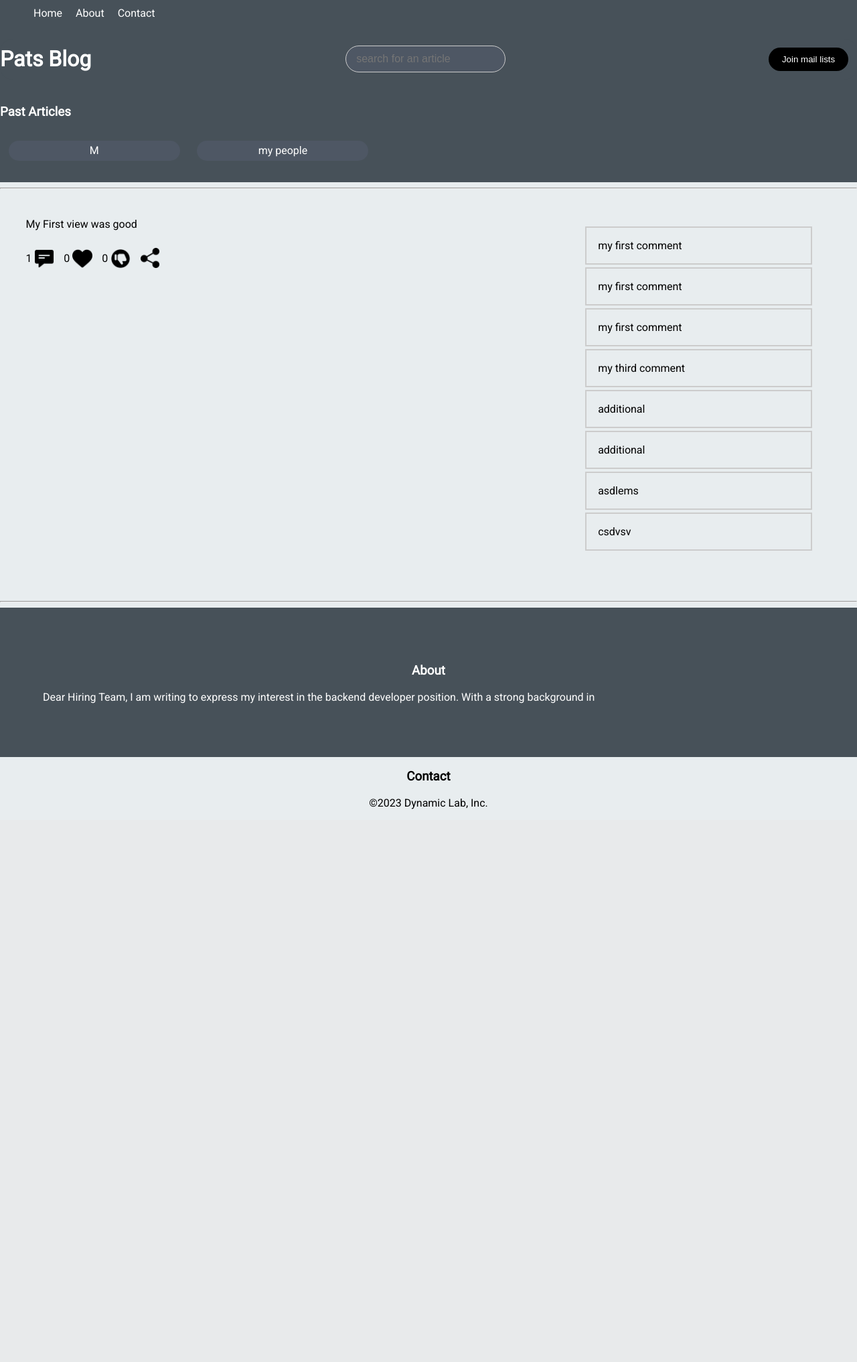
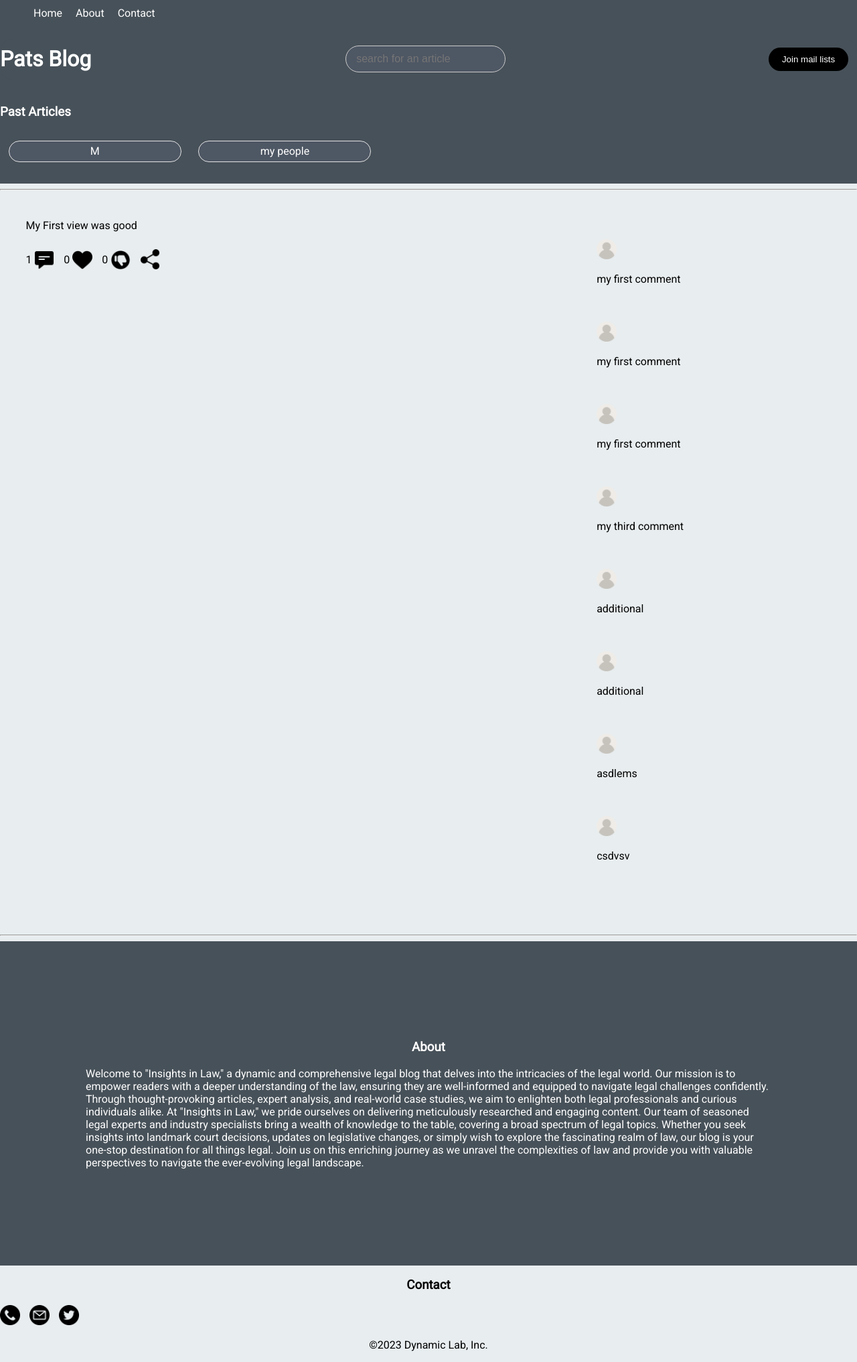
Before and after one commit to dynamic2code/Pats-Blog, a Flask app: page / in a window 1280 px wide. Shown: the whole page at 67% size. Before the commit the page ends 1208 px from the top, so only its background shows below. Run offline with Flask 3, Linux system fonts and the light colour scheme; data comes from the database, SQL or seed files in the repository.

Commit message:
change of contact images

```diff
--- a/flaskapp/static/css/userview.css
+++ b/flaskapp/static/css/userview.css
@@ -149,6 +149,7 @@ h1 {
   min-width: 150px; /* Add a minimum width to ensure enough space for content */
   height: 30px;
   border-radius: 20px;
+  border: 1px solid #e4e4e4;
   background-color: #4E5764;
   color: #ffffff; /* Add text color for visibility */
   display: flex;
@@ -184,7 +185,6 @@ h1 {
   }
   .comment{
     color: black;
-    border: 2px solid #ccc;
     padding: 5%;
     margin: 1%;
   }
@@ -192,7 +192,7 @@ h1 {
     background-color: #475159;
     align-items: center;
     justify-content: center;
-    padding: 5%;
+    padding: 10%;
   }
   .contact{
     background-color: #E8EDEF;
--- a/flaskapp/templates/userView.html
+++ b/flaskapp/templates/userView.html
@@ -82,7 +82,8 @@
         <div class="right_div">
             {% for comment in comments %}
                 <div class="comment">
-                    {{ comment }}
+                    <img class="menue_bar" src="{{ url_for('static', filename='img/user.png') }}" alt="user">
+                    <p>{{ comment }}</p>
                 </div>
             {% endfor %}
         </div>
@@ -94,11 +95,17 @@
     <footer>
         <div class="about">
             <center><h3 class="heading">About</h3></center>
-            <p>Dear Hiring Team, I am writing to express my interest in the backend developer position. With a strong background in </p>
+            <p>Welcome to "Insights in Law," a dynamic and comprehensive legal blog that delves into the intricacies of the legal world. Our mission is to empower readers with a deeper understanding of the law, ensuring they are well-informed and equipped to navigate legal challenges confidently. Through thought-provoking articles, expert analysis, and real-world case studies, we aim to enlighten both legal professionals and curious individuals alike.
+
+                At "Insights in Law," we pride ourselves on delivering meticulously researched and engaging content. Our team of seasoned legal experts and industry specialists bring a wealth of knowledge to the table, covering a broad spectrum of legal topics. Whether you seek insights into landmark court decisions, updates on legislative changes, or simply wish to explore the fascinating realm of law, our blog is your one-stop destination for all things legal. Join us on this enriching journey as we unravel the complexities of law and provide you with valuable perspectives to navigate the ever-evolving legal landscape.</p>
         </div>
         <div class="contact">
             <center><h3 class="heading">Contact</h3></center>
-
+            <div>
+                <a href=""><img class="menue_bar" src="{{ url_for('static', filename='img/phone-call.png') }}" alt="call"></a>
+                <a href=""></a><img class="menue_bar" src="{{ url_for('static', filename='img/email.png') }}" alt="email"></a></a>
+                <a href=""><img class="menue_bar" src="{{ url_for('static', filename='img/twitter.png') }}" alt="twitter"></a>
+            </div>
         </div>
     </footer>
 
```
Also changed, not shown: flaskapp/static/img/email.png (added), flaskapp/static/img/gmail.png (deleted), flaskapp/static/img/phone-call.png (added), flaskapp/static/img/telephone-call.png (deleted), flaskapp/static/img/twitter.png, flaskapp/static/img/user.png (added).
